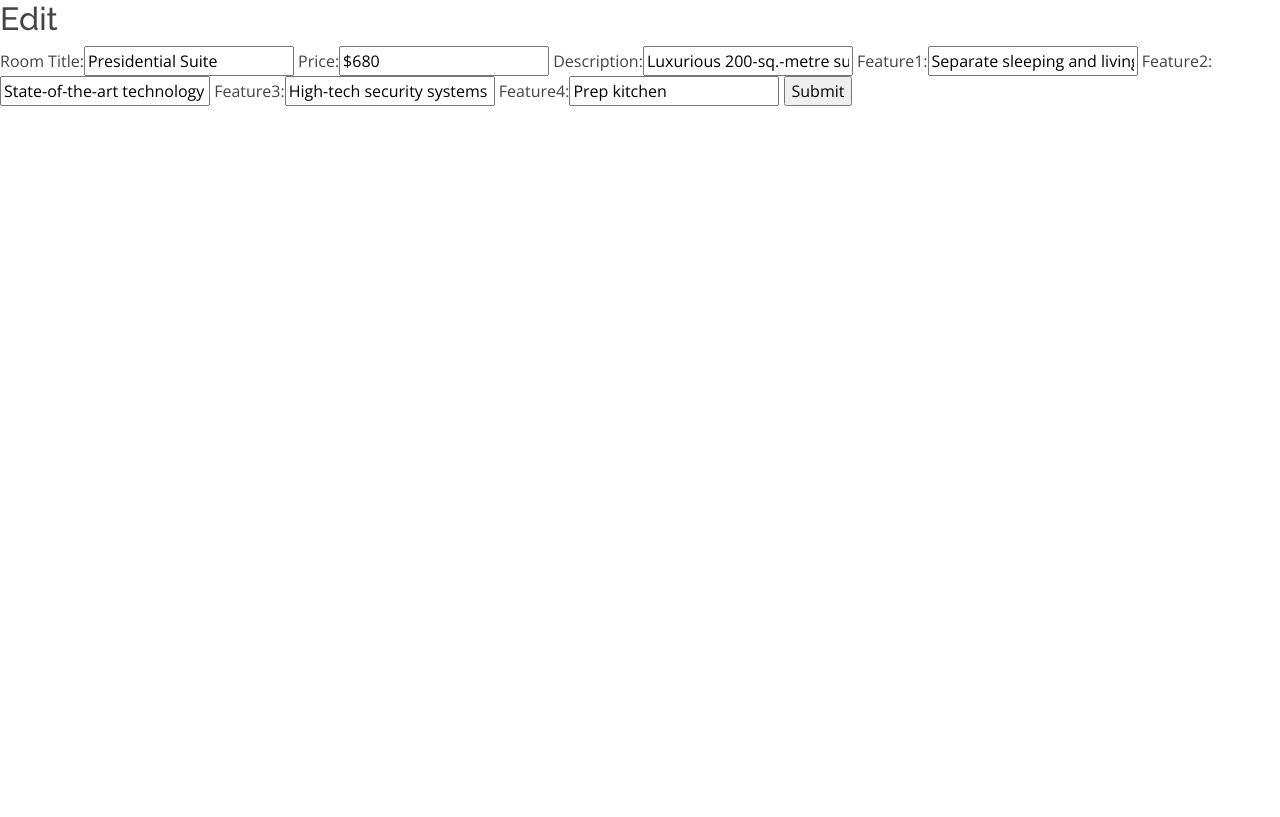
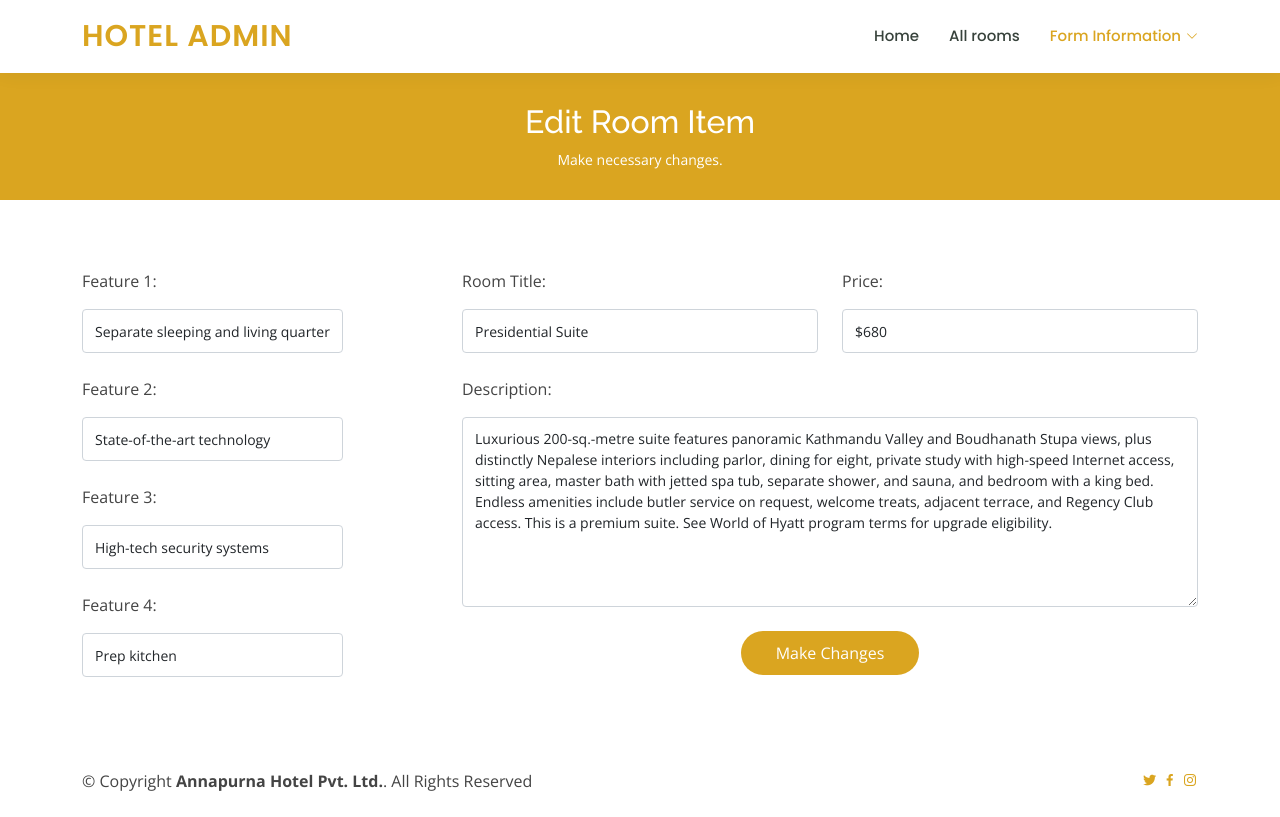
Before and after one commit to gauravjk108/AnnapurnaHotelGroup3, a PHP site: page /edit-room.php?id=1 in a window 1280 px wide. Before the commit the page ends 106 px from the top, so only its background shows below. Run offline with PHP 8.4, Linux system fonts and the light colour scheme; data comes from the database, SQL or seed files in the repository.

Commit message:
Update edit-room.php
Structured the form and CSS for the newly created form for dynamic functionality of the website.

```diff
--- a/edit-room.php
+++ b/edit-room.php
@@ -6,8 +6,9 @@
 ?>
 <!DOCTYPE html>
 <html>
+
 <head>
-<meta charset="utf-8">
+    <meta charset="utf-8">
     <meta content="width=device-width, initial-scale=1.0" name="viewport">
 
     <title>Edit Room | Annapurna Hotel</title>
@@ -36,18 +37,116 @@
     <link href="assets/css/style.css" rel="stylesheet">
 
 </head>
+
 <body>
-	<h2>Edit</h2>
-	<form method="POST" action="update.php?id=<?php echo $id; ?>">
-		<label>Room Title:</label><input type="text" value="<?php echo $row['title']; ?>" name="title">
-		<label>Price:</label><input type="text" value="<?php echo $row['price']; ?>" name="price">
-        <label>Description:</label><input type="text" value="<?php echo $row['description']; ?>" name="description">
-        <label>Feature1:</label><input type="text" value="<?php echo $row['feature1']; ?>" name="feature1">
-        <label>Feature2:</label><input type="text" value="<?php echo $row['feature2']; ?>" name="feature2">
-        <label>Feature3:</label><input type="text" value="<?php echo $row['feature3']; ?>" name="feature3">
-        <label>Feature4:</label><input type="text" value="<?php echo $row['feature4']; ?>" name="feature4">
-		<input type="submit" name="submit">
+    <!-- ======= Header ======= -->
+    <header id="header" class="fixed-top">
+        <div class="container d-flex align-items-center">
 
-	</form>
+            <h1 class="logo me-auto"><a href="index.html">Hotel Admin</a></h1>
+
+            <nav id="navbar" class="navbar order-last order-lg-0">
+                <ul>
+                    <li><a href="index.html">Home</a></li>
+                    <li><a href="#">All rooms</a></li>
+                    <li class="dropdown"><a class="active" href="#"><span>Form Information</span><i
+                                class="bi bi-chevron-down"></i></a>
+                        <ul>
+                            <li><a href="booking-info.html">Bookings</a></li>
+                            <li><a href="contact-details.html">Contact Details</a></li>
+                            <li><a href="enquiry-details.html">Enquiry Details</a></li>
+                            <li><a class="active" href="feedback-manager.html">Feedbacks</a></li>
+                        </ul>
+                    </li>
+
+        </div>
+    </header><!-- End Header -->
+    <main>
+        <div class="breadcrumbs" data-aos="fade-in">
+            <div class="container">
+                <h2>Edit Room Item</h2>
+                <p>Make necessary changes.</p>
+            </div>
+        </div>
+        <section class="contact">
+            <div class="container" data-aos="fade-up">
+                <form method="POST" action="update.php?id=<?php echo $id; ?>" role="form" class="php-email-form">
+                    <div class="row mt-5">
+                        <div class="col-lg-4">
+                            <div class="row">
+                                <div class="col-md-9 form-group mt-3">
+                                    <p>Feature 1:</p>
+                                    <input type="text" class="form-control" value="<?php echo $row['feature1']; ?>"
+                                        name="feature1">
+                                </div>
+                                <div class="col-md-9 form-group mt-3">
+                                    <p>Feature 2:</p>
+                                    <input type="text" class="form-control" value="<?php echo $row['feature2']; ?>"
+                                        name="feature2">
+                                </div>
+                                <div class="col-md-9 form-group mt-3">
+                                    <p>Feature 3:</p>
+                                    <input type="text" class="form-control" value="<?php echo $row['feature3']; ?>"
+                                        name="feature3">
+                                </div>
+                                <div class="col-md-9 form-group mt-3">
+                                    <p>Feature 4:</p>
+                                    <input type="text" class="form-control" value="<?php echo $row['feature4']; ?>"
+                                        name="feature4">
+                                </div>
+                            </div>
+                        </div>
+                        <div class="col-lg-8 mt-5 mt-lg-0">
+                            <div class="row">
+                                <div class="col-md-6 form-group mt-3">
+                                    <p>Room Title:</p>
+                                    <input type="text" class="form-control" value="<?php echo $row['title']; ?>"
+                                        name="title">
+                                </div>
+                                <div class="col-md-6 form-group mt-3">
+                                    <p>Price:</p>
+                                    <input type="text" class="form-control" value="<?php echo $row['price']; ?>"
+                                        name="price">
+                                </div>
+                                <div class="form-group mt-3">
+                                    <p>Description:</p>
+                                    <textarea class="form-control" rows="8" name="description"><?php echo $row['description']; ?>
+                        </textarea>
+                                </div>
+                                <div class="text-center mt-3"><button type="submit" name="submit">Make Changes</button>
+                                </div>
+                            </div>
+                        </div>
+                    </div>
+                </form>
+            </div>
+        </section>
+        <footer>
+            <div class="container d-md-flex py-4">
+
+                <div class="me-md-auto text-center text-md-start">
+                    <div class="copyright">
+                        &copy; Copyright <strong><span>Annapurna Hotel Pvt. Ltd.</span></strong>. All Rights Reserved
+                    </div>
+                </div>
+                <div class="social-links text-center text-md-right pt-3 pt-md-0">
+                    <a href="#" class="twitter"><i class="bx bxl-twitter"></i></a>
+                    <a href="#" class="facebook"><i class="bx bxl-facebook"></i></a>
+                    <a href="#" class="instagram"><i class="bx bxl-instagram"></i></a>
+                </div>
+            </div>
+        </footer><!-- End Footer -->
+
+        <!-- Vendor JS Files -->
+        <script src="assets/vendor/aos/aos.js"></script>
+        <script src="assets/vendor/bootstrap/js/bootstrap.bundle.min.js"></script>
+        <script src="assets/vendor/purecounter/purecounter.js"></script>
+        <script src="assets/vendor/swiper/swiper-bundle.min.js"></script>
+
+        <!-- Template Main JS File -->
+        <script src="assets/js/main.js"></script>
+
+    </main>
 </body>
+
 </html>
```
